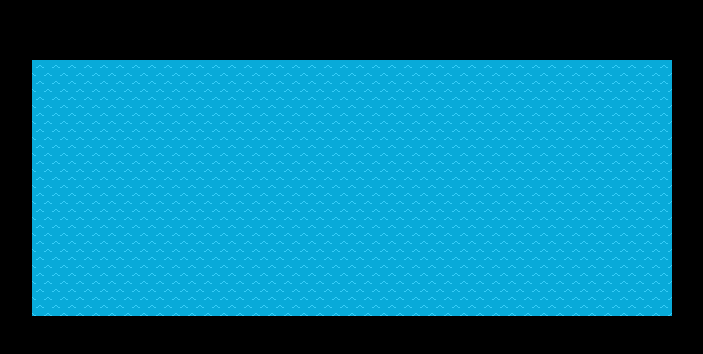
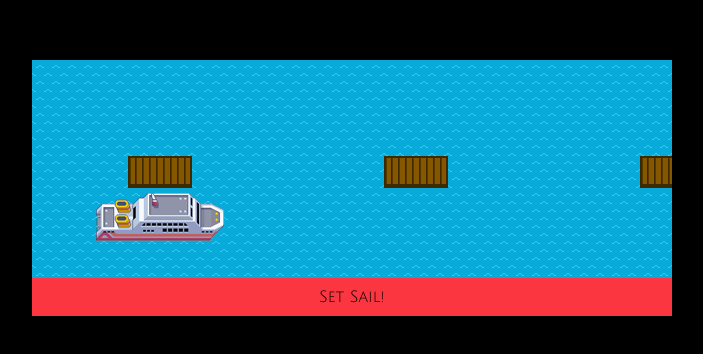
Before and after one commit to sgcook/cruise-ship, a website: page index.html in a window 1280 px wide. Shown: the part 212-566 px from the top of the page, without its empty margins (288-991 px from the left). Drawn offline with Linux system fonts and the light colour scheme.

Commit message:
added sailing

```diff
--- a/css/style.css
+++ b/css/style.css
@@ -17,3 +17,39 @@ body {
   overflow-x: auto;
   background-image: url("../images/water0.png");
 }
+
+#ports {
+  margin-top: 96px;
+  display: flex;
+  justify-content: space-around;
+}
+
+#ports > .port {
+  width: 64px;
+  height: 32px;
+  background-image: url("../images/port.png");
+}
+
+#ship {
+  background-image: url("../images/ship.png");
+  width: 128px;
+  height: 64px;
+  position: absolute;
+}
+
+#sailButton {
+  border: 0;
+  background-color: #fb3640;
+  color: #000;
+  width: 100%;
+  padding: 10px 20px;
+  position: absolute;
+  font-family: "Julius Sans One", sans-serif;
+  bottom: 0;
+  left: 0;
+}
+
+#sailButton:focus {
+  background-color: #f5a105;
+  padding-top: 14px;
+}
--- a/index.html
+++ b/index.html
@@ -6,16 +6,39 @@
     <meta name="viewport" content="width=device-width, initial-scale=1.0" />
     <title>Cruise Ships</title>
 
+    <link rel="preconnect" href="https://fonts.googleapis.com" />
+    <link rel="preconnect" href="https://fonts.gstatic.com" crossorigin />
+    <link
+      href="https://fonts.googleapis.com/css2?family=Julius+Sans+One&display=swap"
+      rel="stylesheet"
+    />
+
     <link rel="stylesheet" href="./css/normalize.css" />
     <link rel="stylesheet" href="./css/style.css" />
   </head>
   <body>
-    <div id="viewport"></div>
+    <div id="viewport">
+      <div id="ports"></div>
+      <div id="ship"></div>
+      <button id="sailButton">Set Sail!</button>
+    </div>
 
     <script src="./src/controller.js"></script>
     <script src="./src/Port.js"></script>
+    <script src="./src/Itinerary.js"></script>
+    <script src="./src/Ship.js"></script>
     <script>
-      const controller = new Controller();
+      const itinerary = new Itinerary([
+        new Port("New York City"),
+        new Port("Grand Turk"),
+        new Port("San Juan"),
+        new Port("Amber Cove"),
+      ]);
+      const ship = new Ship(itinerary);
+      const controller = new Controller(ship);
+
+      controller.renderPorts(itinerary.ports);
+      controller.renderShip(ship);
     </script>
   </body>
 </html>
--- a/src/controller.js
+++ b/src/controller.js
@@ -1,9 +1,13 @@
 (function exportController() {
-  function Controller () {
+  function Controller(ship) {
+    this.ship = ship;
     this.initialiseSea();
+
+    document.querySelector("#sailButton").addEventListener("click", () => this.setSail());
   }
 
-  Controller.prototype.initialiseSea = function initialiseSea() {
+  Controller.prototype = {
+    initialiseSea() {
       const backgrounds = [
         "./images/water0.png",
         "./images/water1.png"
@@ -14,6 +18,61 @@
         backgroundIndex += 1;
       }, 1000)
 
+    },
+
+    renderPorts(ports) {
+      const portsElement = document.querySelector("#ports");
+      portsElement.style.width = "0px";
+
+      ports.forEach((port, index) => {
+        const newPortElement = document.createElement("div");
+        newPortElement.className = "port";
+
+        newPortElement.dataset.portName = port.name;
+        newPortElement.dataset.portIndex = index;
+
+        portsElement.appendChild(newPortElement);
+
+        const portsElementWidth = parseInt(portsElement.style.width, 10);
+        portsElement.style.width = `${portsElementWidth + 256}px`;
+      });
+    },
+
+    renderShip() {
+      const ship = this.ship;
+
+      const shipPortIndex = ship.itinerary.ports.indexOf(ship.currentPort);
+      const portElement = document.querySelector(`[data-port-index = "${shipPortIndex}"]`);
+
+      const shipElement = document.querySelector("#ship");
+      shipElement.style.top = `${portElement.offsetTop + 32}px`;
+      shipElement.style.left = `${portElement.offsetLeft - 32}px`;
+    },
+
+    setSail() {
+      const ship = this.ship;
+
+      const currentPortIndex = ship.itinerary.ports.indexOf(ship.currentPort);
+      const nextPortIndex = currentPortIndex + 1;
+      const nextPortElement = document.querySelector(`[data-port-index = "${nextPortIndex}"]`);
+
+      if(!nextPortElement) {
+        return alert("End of the line!");
+      }
+
+      const shipElement = document.querySelector("#ship");
+
+      const sailInterval = setInterval(() => {
+        const shipLeft = parseInt(shipElement.stye.left, 10);
+        if(shipLeft === (nextPortElement.offsetLeft - 32)) {
+          ship.setSail();
+          ship.dock();
+          clearInterval(sailInterval);
+        }
+
+        shipElement.stye.left = `${shipLeft + 1}px`;
+      }, 20)
+    }
   }
 
   if(typeof module !== "undefined" && module.exports) {
```
Lines whose indentation alone changed are shown as unchanged.
